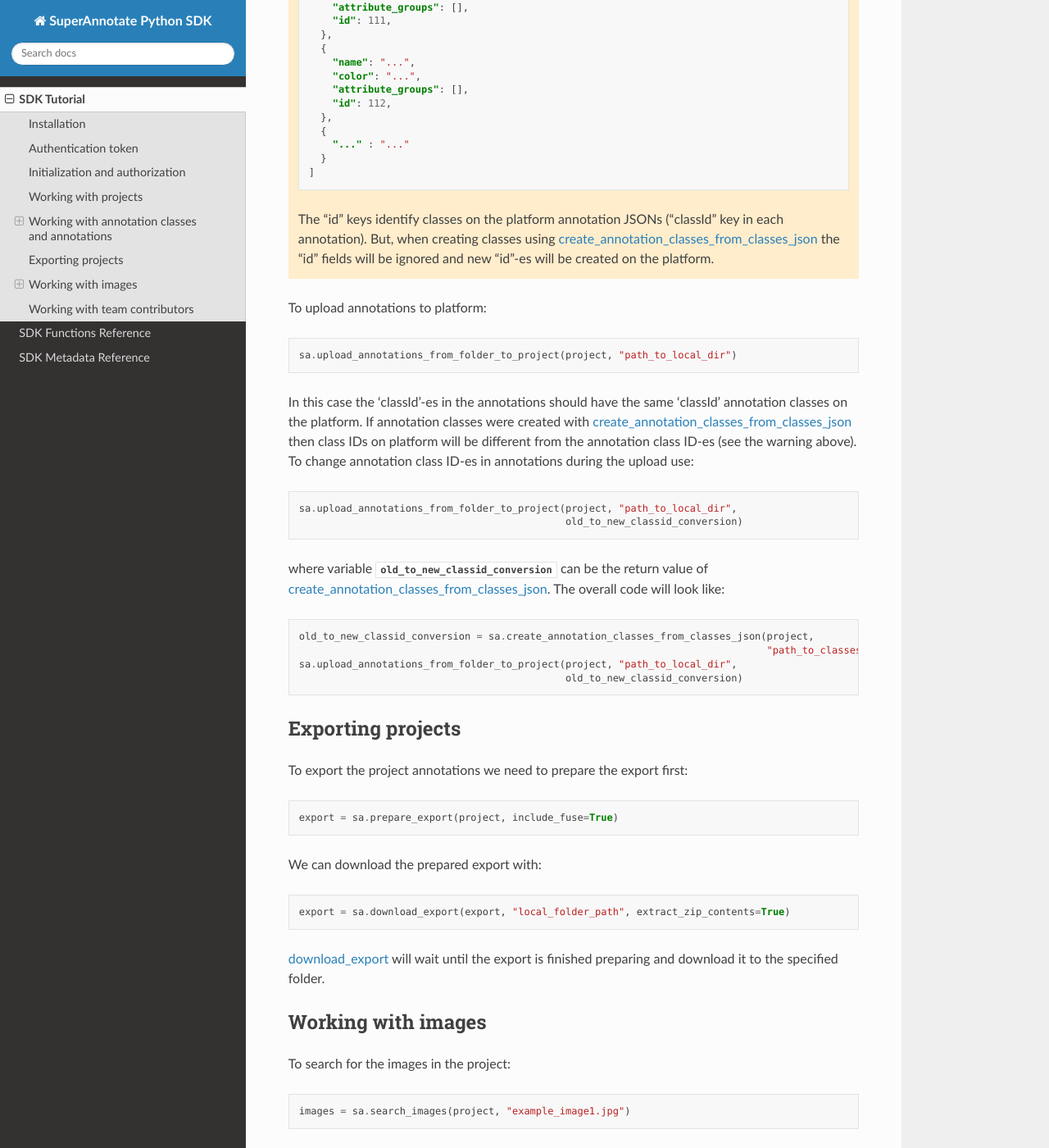
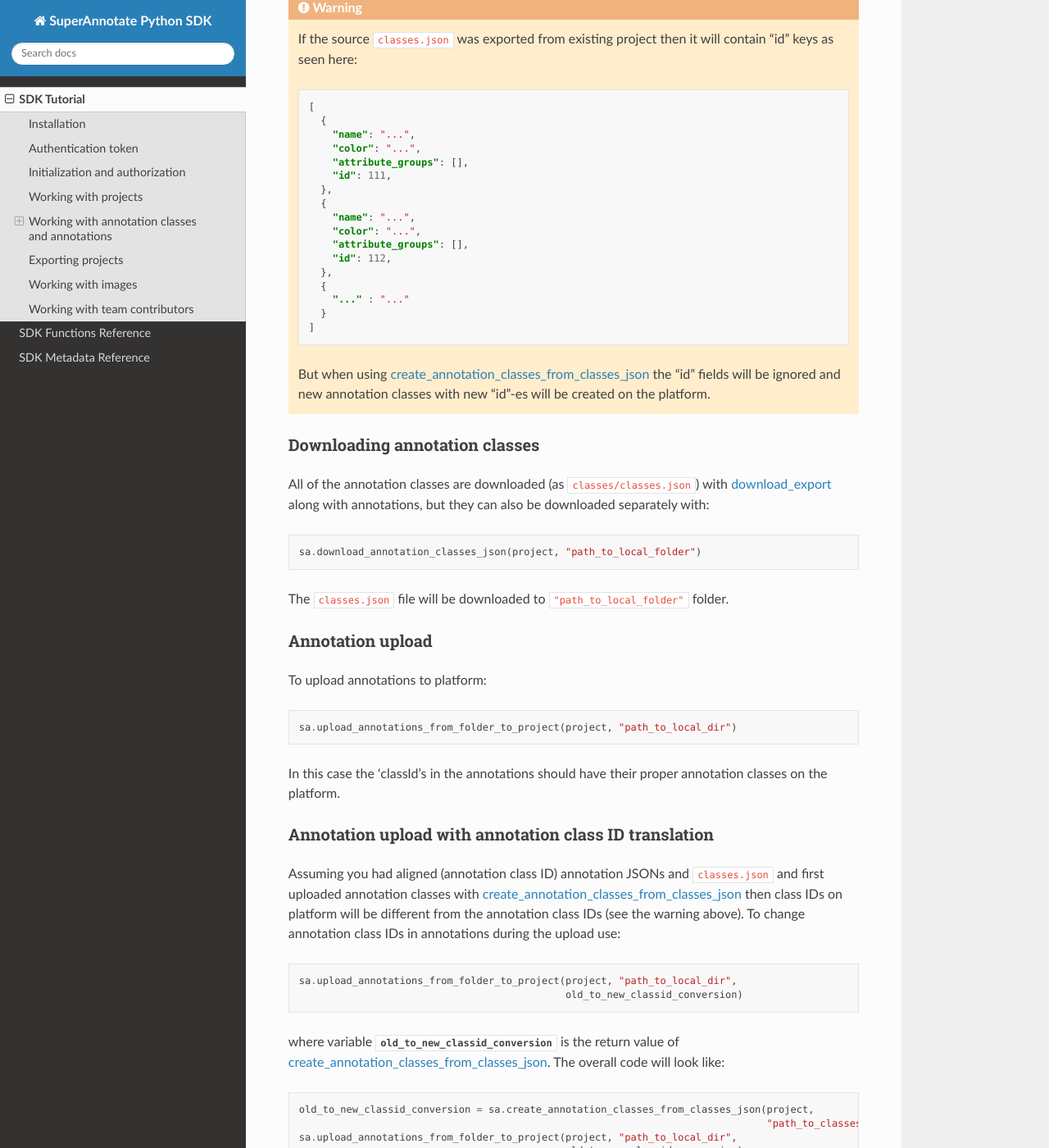
Before and after one commit to superannotateai/superannotate-python-sdk, a Sphinx documentation site: the page built from docs/source/tutorial.sdk.rst, in a window 1280 px wide and 1400 px high, scrolled down 4081 px. Shown: the whole window at 82% size. Built offline with Sphinx 7.4.7 and the Read the Docs theme 2.0.0, drawn with Linux system fonts in a browser that asks for light colours; some of the changed text lies outside the part shown.

Commit message:
Improve tutorial

```diff
--- a/docs/source/tutorial.sdk.rst
+++ b/docs/source/tutorial.sdk.rst
@@ -140,9 +140,22 @@
     }
   ]
 
-the "classId" fields here will identify the annotation class.
+the "classId" fields here will identify the annotation class. The project
+you are uploading to should contain annotation class with 'id' equal to that 'classId'
+for proper representation of the annotation.
 
-Annotation classes for a project can be created individually with SDK's:
+
+The annotation class IDs are always created by the platform and are not user
+chooseable. So annotation classes should be created before uploading
+annotations. Then the annotations class IDs should be edited into annotations' JSONs.
+And after that annotations can be uploaded. In the next subsections see how
+this can be done manually or in more automated way.
+
+
+Creating single annotation class
+~~~~~~~~~~~~~~~~~~~~~~~~~~~~~~~~
+
+An annotation class for a project can be created with SDK's:
 
 .. code-block:: python
 
@@ -152,16 +165,8 @@
 created. The newly created annotation class ID can found at
 :py:obj:`new_class['id']`.
 
-.. warning::
-
-   The annotation class IDs are always created by the platform and are not user
-   chooseable. So annotation classes should be created before uploading
-   annotations.
-
-
-
-So to have annotations with annotation class :py:obj:`new_class` on the platform
-one needs to upload annotation JSONs in the format:
+To have annotations with annotation class :py:obj:`new_class` on the platform
+one needs to edit then upload annotation JSONs in this form:
 
 .. code-block:: json
 
@@ -185,9 +190,9 @@
 Bulk annotation class creation
 ~~~~~~~~~~~~~~~~~~~~~~~~~~~~~~
 
-In bulk with SuperAnnotate export format :file:`classes.json` (see full
+To create annotation classes in bulk with SuperAnnotate export format :file:`classes.json` (see full
 platform documentation at https://annotate.online/documentation Management Tools
--> Project Workflow part) with:
+-> Project Workflow part):
 
 .. code-block:: python
 
@@ -196,7 +201,8 @@
 
 .. warning::
 
-   The SuperAnnotate :file:`classes.json` file has the following format:
+   If the source :file:`classes.json` was exported from existing project then
+   it will contain "id" keys as seen here:
 
    .. code-block:: json
 
@@ -218,11 +224,28 @@
         }
       ]
 
-   The "id" keys identify classes on the platform annotation JSONs
-   ("classId" key in each annotation).
-   But, when creating classes using :ref:`create_annotation_classes_from_classes_json <ref_create_annotation_classes_from_classes_json>`
-   the "id" fields will be ignored and new "id"-es will be created on the
+   But when using :ref:`create_annotation_classes_from_classes_json <ref_create_annotation_classes_from_classes_json>`
+   the "id" fields will be ignored and new annotation classes with new "id"-es will be created on the
    platform.
+
+
+Downloading annotation classes
+~~~~~~~~~~~~~~~~~~~~~~~~~~~~~~
+
+All of the annotation classes are downloaded (as :file:`classes/classes.json`) with
+:ref:`download_export <ref_download_export>` along with annotations, but they
+can also be downloaded separately with:
+
+.. code-block:: python
+
+   sa.download_annotation_classes_json(project, "path_to_local_folder")
+
+The :file:`classes.json` file will be downloaded to :file:`"path_to_local_folder"` folder.
+
+
+
+Annotation upload
+~~~~~~~~~~~~~~~~~
 
 To upload annotations to platform:
 
@@ -230,11 +253,18 @@
 
     sa.upload_annotations_from_folder_to_project(project, "path_to_local_dir")
 
-In this case the 'classId'-es in the annotations should have the same 'classId'
-annotation classes on the platform. If annotation classes were created with
+In this case the 'classId's in the annotations should have their proper
+annotation classes on the platform.
+
+
+Annotation upload with annotation class ID translation
+~~~~~~~~~~~~~~~~~~~~~~~~~~~~~~~~~~~~~~~~~~~~~~~~~~~~~~
+
+Assuming you had aligned (annotation class ID) annotation JSONs and :file:`classes.json` and
+first uploaded annotation classes with
 :ref:`create_annotation_classes_from_classes_json <ref_create_annotation_classes_from_classes_json>`
-then class IDs on platform will be different from the annotation class ID-es
-(see the warning above). To change annotation class ID-es in annotations during
+then class IDs on platform will be different from the annotation class IDs
+(see the warning above). To change annotation class IDs in annotations during
 the upload use:
 
 .. code-block:: python
@@ -242,7 +272,7 @@
     sa.upload_annotations_from_folder_to_project(project, "path_to_local_dir",
                                                  old_to_new_classid_conversion)
 
-where variable :py:obj:`old_to_new_classid_conversion` can be the return value
+where variable :py:obj:`old_to_new_classid_conversion` is the return value
 of :ref:`create_annotation_classes_from_classes_json
 <ref_create_annotation_classes_from_classes_json>`. The overall code will look
 like:
@@ -253,8 +283,6 @@
                                                                                    "path_to_classes_json")
     sa.upload_annotations_from_folder_to_project(project, "path_to_local_dir",
                                                  old_to_new_classid_conversion)
-
-
 
 
 Exporting projects
@@ -309,20 +337,6 @@
 
 ----------
 
-Downloading annotation classes
-~~~~~~~~~~~~~~~~~~~~~~~~~~~~~~
-
-All of the annotation classes are downloaded (as :file:`classes/classes.json`) with
-:ref:`download_export <ref_download_export>` along with annotations, but they
-can also be downloaded separately with:
-
-.. code-block:: python
-
-   sa.download_annotation_classes_json(project, "path_to_local_folder")
-
-The :file:`classes.json` file will be downloaded to :file:`"path_to_local_folder"` folder.
-
-
 
 Working with team contributors
 ______________________________
```
Also changed, not shown: other parts of docs/source/tutorial.sdk.rst (+2 -2 lines).
